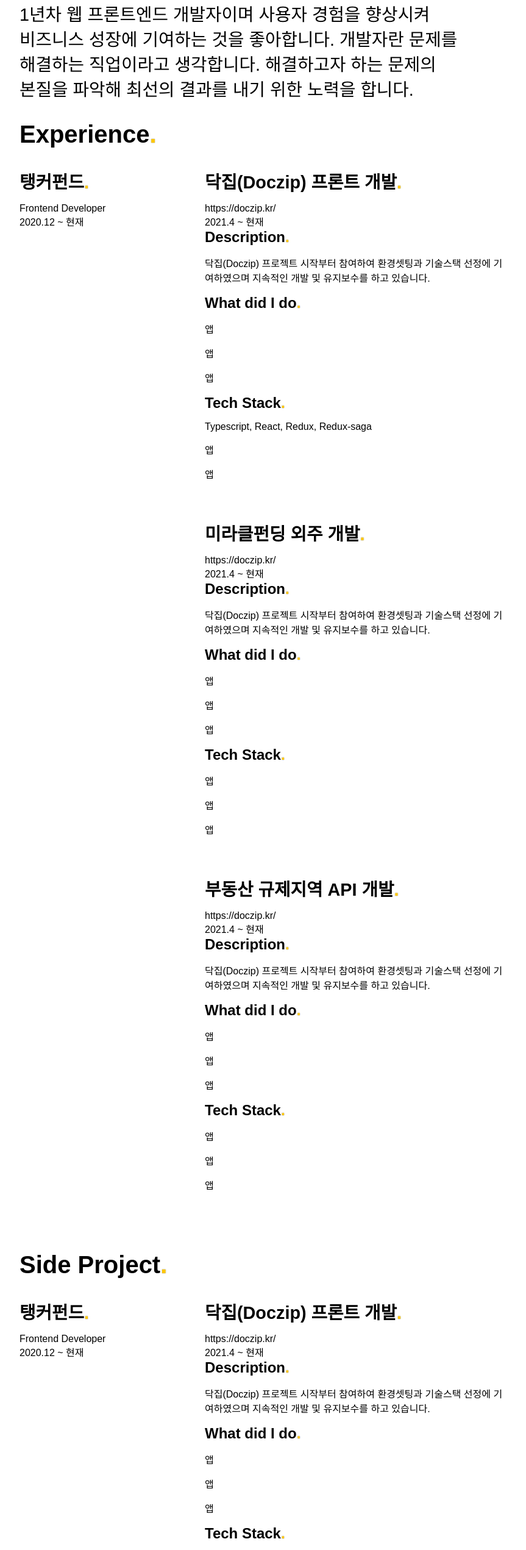
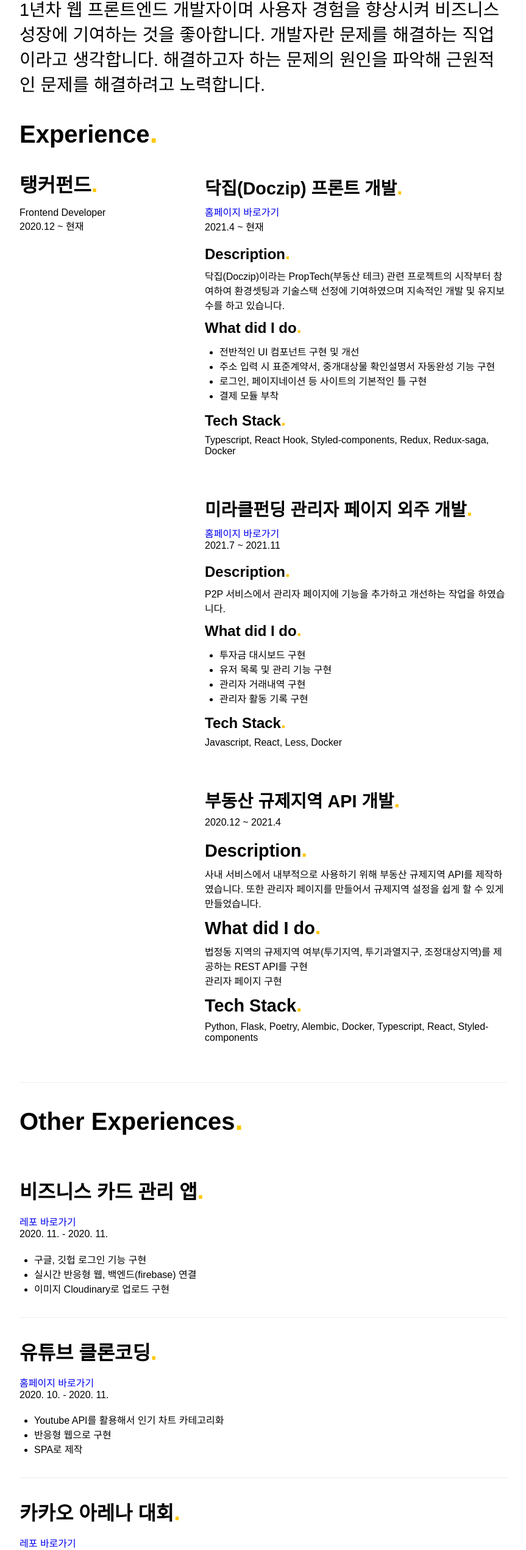
Before and after one commit to hackorKR/hackorKR.github.io, a React (Create React App) app: page / in a window 1280 px wide. Shown: the part 226-2768 px from the top of the page at 61% size, without its empty margins (208-1071 px from the left). Built offline with nearby package versions, Linux system fonts and the light colour scheme.

Commit message:
version01 done

```diff
--- a/src/App.tsx
+++ b/src/App.tsx
@@ -1,17 +1,7 @@
 import Portfolio from "./components/Portfolio";
-import styled from "styled-components";
-
-const Container = styled.div`
-  margin: 0 auto;
-  max-width: 50rem;
-`;
 
 function App() {
-  return (
-    <Container>
-      <Portfolio />
-    </Container>
-  );
+  return <Portfolio />;
 }
 
 export default App;
--- a/src/components/Portfolio.tsx
+++ b/src/components/Portfolio.tsx
@@ -5,7 +5,13 @@
 import useScrollFadeIn from "../hooks/useScrollFadeIn";
 
 const Container = styled.div`
-  width: 100%;
+  margin: 0 auto;
+  max-width: 50rem;
+
+  @media screen and (max-width: 60rem) {
+    max-width: 40rem;
+    padding: 0 2rem;
+  }
 `;
 
 const FixBar = styled.nav`
@@ -15,10 +21,16 @@
   width: 100%;
   background-color: ${colors.primary};
   transition: height 0.3s ease-in-out;
-  height: 1rem;
+  height: 10px;
 
   &.scrolled {
     height: 3.5rem;
+  }
+
+  @media screen and (max-width: 960px) {
+    &.scrolled {
+      height: 2.8rem;
+    }
   }
 `;
 
@@ -34,10 +46,10 @@
     animation-duration: 0.3s;
   }
 
-  &.uneffect {
-    animation-name: titleAnimation;
-    animation-timing-function: ease-in-out;
-    animation-duration: 0.3s;
+  @media screen and (max-width: 60rem) {
+    max-width: 40rem;
+    padding: 0 2rem;
+    font-size: 2rem;
   }
 
   @keyframes titleAnimation {
@@ -63,27 +75,49 @@
 const HeaderTitle = styled.h1`
   font-size: 4em;
   line-height: 1.1;
+  margin: 2rem 0;
+
+  @media screen and (max-width: 960px) {
+    font-size: 2.5rem;
+  }
 `;
 
 const HighlightSpan = styled.span`
   color: ${colors.primary};
-  text-shadow: -1px 0 ${colors.lightGrey}, 0 1px ${colors.lightGrey},
-    1px 0 ${colors.lightGrey}, 0 -1px ${colors.lightGrey};
+  font-size: 1.2em;
 `;
 
 const HeaderDescription = styled.p`
   font-size: 1.8rem;
   font-weight: 500;
+
+  @media screen and (max-width: 60rem) {
+    font-size: 1.15rem;
+    margin: 0 0 1rem 0;
+  }
 `;
 
 const Section = styled.section``;
 
 const SectionTitle = styled.h2`
   font-size: 2.5rem;
+
+  @media screen and (max-width: 60rem) {
+    font-size: 2rem;
+  }
 `;
 
 const Row = styled.div`
   display: flex;
+  border-bottom: 1px solid #eee;
+
+  &.column {
+    flex-direction: column;
+  }
+
+  @media screen and (max-width: 60rem) {
+    flex-direction: column;
+  }
 `;
 
 const Project = styled.div`
@@ -92,33 +126,84 @@
 
 const RowLeft = styled.div`
   flex-basis: 18rem;
+  flex-shrink: 0;
   margin-right: 1rem;
-  flex-shrink: 0;
+
+  @media screen and (max-width: 60rem) {
+    flex-basis: auto;
+    margin: 1rem 0 0 0;
+  }
 `;
 
 const RowTitle = styled.h3`
+  font-size: 2rem;
+  margin: 0 0 1rem 0;
+
+  @media screen and (max-width: 60rem) {
     font-size: 1.8rem;
-  margin: 0 0 1rem 0;
+  }
 `;
 
 const RowSubTitle = styled.h4`
+  font-size: 1.8rem;
+  margin: 0.5rem 0;
+
+  @media screen and (max-width: 60rem) {
     font-size: 1.5rem;
-  margin: 0 0 1rem 0;
+    margin: 0.75rem 0;
+  }
+`;
+
+const RowDescriptionTitle = styled.h5`
+  font-size: 1.5rem;
+  margin: 0.5rem 0;
+
+  @media screen and (max-width: 60rem) {
+    font-size: 1.3rem;
+  }
+`;
+
+const RowAnchor = styled.a`
+  display: block;
+  color: black;
 `;
 
 const RowSpan = styled.span`
   display: block;
+
+  &.time {
+    margin-bottom: 1rem;
+  }
+
+  @media screen and (max-width: 60rem) {
+    &.time {
+      margin-bottom: 1.5rem;
+    }
+  }
 `;
 
-const RowP = styled.p``;
+const RowP = styled.p`
+  margin: 0;
+`;
 
 const RowRight = styled.div`
   flex-grow: 1;
 `;
 
+const RowUl = styled.ul`
+  padding: 0.2rem 0 0.2rem 1.5rem;
+  margin: 0;
+`;
+
+const Other = styled.div`
+  padding: 2rem 0;
+  border-bottom: 1px solid #eee;
+`;
+
 const Portfolio = () => {
   const experienceRef = useRef<HTMLHeadingElement>(null);
-  const sideProjectRef = useRef<HTMLHeadingElement>(null);
+  const otherExperiencesRef = useRef<HTMLHeadingElement>(null);
+  const skillsRef = useRef<HTMLHeadingElement>(null);
   const fixBarTitleRef = useRef<HTMLHeadingElement>(null);
 
   const animatedItem = useScrollFadeIn();
@@ -134,23 +219,38 @@
   useEffect(() => {
     const title = fixBarTitleRef.current;
     const experience = experienceRef.current;
-    const sideProject = sideProjectRef.current;
+    const otherExperiences = otherExperiencesRef.current;
+    const skills = skillsRef.current;
 
-    if (!title || !experience || !sideProject) {
+    if (!title || !experience || !otherExperiences || !skills) {
       return;
     }
-    if (scrollY > experience.offsetTop && scrollY < sideProject.offsetTop) {
+    if (
+      scrollY >= experience.offsetTop &&
+      scrollY < otherExperiences.offsetTop
+    ) {
+      if (!title.classList.contains("effect")) {
         title.classList.add("effect");
+      }
       setFixBarTitle(experience.innerText);
       setIsScrolled(true);
-    } else if (scrollY > sideProject.offsetTop) {
-      title.classList.remove("effect");
-      title.classList.add("uneffect");
-      setFixBarTitle(sideProject.innerText);
+    } else if (
+      scrollY >= otherExperiences.offsetTop &&
+      scrollY < skills.offsetTop
+    ) {
+      if (!title.classList.contains("effect")) {
+        title.classList.add("effect");
+      }
+      setFixBarTitle(otherExperiences.innerText);
+      setIsScrolled(true);
+    } else if (scrollY >= skills.offsetTop) {
+      if (!title.classList.contains("effect")) {
+        title.classList.add("effect");
+      }
+      setFixBarTitle(skills.innerText);
       setIsScrolled(true);
     } else {
       title.classList.remove("effect");
-      title.classList.remove("uneffect");
       setFixBarTitle("");
       setIsScrolled(false);
     }
@@ -168,13 +268,10 @@
           저는 조대현(Danny)입니다<HighlightSpan>.</HighlightSpan>
         </HeaderTitle>
         <HeaderDescription>
-          1년차 웹 프론트엔드 개발자이며 사용자 경험을 향상시켜
-          <br />
-          비즈니스 성장에 기여하는 것을 좋아합니다. 개발자란 문제를
-          <br />
-          해결하는 직업이라고 생각합니다. 해결하고자 하는 문제의
-          <br />
-          본질을 파악해 최선의 결과를 내기 위한 노력을 합니다.
+          1년차 웹 프론트엔드 개발자이며 사용자 경험을 향상시켜 비즈니스 성장에
+          기여하는 것을 좋아합니다. 개발자란 문제를 해결하는 직업이라고
+          생각합니다. 해결하고자 하는 문제의 원인을 파악해 근원적인 문제를
+          해결하려고 노력합니다.
         </HeaderDescription>
       </Header>
       <Section>
@@ -187,183 +284,332 @@
               탱커펀드<HighlightSpan>.</HighlightSpan>
             </RowTitle>
             <RowSpan>Frontend Developer</RowSpan>
-            <RowSpan>2020.12 ~ 현재</RowSpan>
+            <RowSpan className="tiem">2020.12 ~ 현재</RowSpan>
           </RowLeft>
           <RowRight>
             <Project>
-              <RowTitle>
+              <RowSubTitle>
                 닥집(Doczip) 프론트 개발<HighlightSpan>.</HighlightSpan>
-              </RowTitle>
-              <RowSpan>https://doczip.kr/</RowSpan>
-              <RowSpan>2021.4 ~ 현재</RowSpan>
+              </RowSubTitle>
+              <a href="https://doczip.kr/" target="_blank">
+                홈페이지 바로가기
+              </a>
+              <RowSpan className="time">2021.4 ~ 현재</RowSpan>
+              <RowDescriptionTitle>
+                Description<HighlightSpan>.</HighlightSpan>
+              </RowDescriptionTitle>
+              <RowP>
+                닥집(Doczip)이라는 PropTech(부동산 테크) 관련 프로젝트의
+                시작부터 참여하여 환경셋팅과 기술스택 선정에 기여하였으며
+                지속적인 개발 및 유지보수를 하고 있습니다.
+              </RowP>
+              <RowDescriptionTitle>
+                What did I do<HighlightSpan>.</HighlightSpan>
+              </RowDescriptionTitle>
+              <RowUl>
+                <li>전반적인 UI 컴포넌트 구현 및 개선</li>
+                <li>
+                  주소 입력 시 표준계약서, 중개대상물 확인설명서 자동완성 기능
+                  구현
+                </li>
+                <li>로그인, 페이지네이션 등 사이트의 기본적인 틀 구현</li>
+                <li>결제 모듈 부착</li>
+              </RowUl>
+              <RowDescriptionTitle>
+                Tech Stack<HighlightSpan>.</HighlightSpan>
+              </RowDescriptionTitle>
+              <RowP>
+                Typescript, React Hook, Styled-components, Redux, Redux-saga,
+                Docker
+              </RowP>
+            </Project>
+            <Project>
+              <RowSubTitle>
+                미라클펀딩 관리자 페이지 외주 개발
+                <HighlightSpan>.</HighlightSpan>
+              </RowSubTitle>
+              <a href="https://miraclefunding.co.kr/" target="_blank">
+                홈페이지 바로가기
+              </a>
+              <RowSpan className="time">2021.7 ~ 2021.11</RowSpan>
+              <RowDescriptionTitle>
+                Description<HighlightSpan>.</HighlightSpan>
+              </RowDescriptionTitle>
+              <RowP>
+                P2P 서비스에서 관리자 페이지에 기능을 추가하고 개선하는 작업을
+                하였습니다.
+              </RowP>
+              <RowDescriptionTitle>
+                What did I do<HighlightSpan>.</HighlightSpan>
+              </RowDescriptionTitle>
+              <RowUl>
+                <li>투자금 대시보드 구현</li>
+                <li>유저 목록 및 관리 기능 구현</li>
+                <li>관리자 거래내역 구현</li>
+                <li>관리자 활동 기록 구현</li>
+              </RowUl>
+              <RowDescriptionTitle>
+                Tech Stack<HighlightSpan>.</HighlightSpan>
+              </RowDescriptionTitle>
+              <RowP>Javascript, React, Less, Docker</RowP>
+            </Project>
+            <Project>
+              <RowSubTitle>
+                부동산 규제지역 API 개발<HighlightSpan>.</HighlightSpan>
+              </RowSubTitle>
+              <RowSpan className="time">2020.12 ~ 2021.4</RowSpan>
               <RowSubTitle>
                 Description<HighlightSpan>.</HighlightSpan>
               </RowSubTitle>
               <RowP>
-                닥집(Doczip) 프로젝트 시작부터 참여하여 환경셋팅과 기술스택
-                선정에 기여하였으며 지속적인 개발 및 유지보수를 하고 있습니다.
+                사내 서비스에서 내부적으로 사용하기 위해 부동산 규제지역 API를
+                제작하였습니다. 또한 관리자 페이지를 만들어서 규제지역 설정을
+                쉽게 할 수 있게 만들었습니다.
               </RowP>
               <RowSubTitle>
                 What did I do<HighlightSpan>.</HighlightSpan>
               </RowSubTitle>
-              <RowP>앱</RowP>
-              <RowP>앱</RowP>
-              <RowP>앱</RowP>
+              <RowP>
+                법정동 지역의 규제지역 여부(투기지역, 투기과열지구,
+                조정대상지역)를 제공하는 REST API를 구현
+              </RowP>
+              <RowP>관리자 페이지 구현</RowP>
               <RowSubTitle>
                 Tech Stack<HighlightSpan>.</HighlightSpan>
               </RowSubTitle>
-              <RowP>Typescript, React, Redux, Redux-saga</RowP>
-              <RowP>앱</RowP>
-              <RowP>앱</RowP>
-            </Project>
-            <Project>
-              <RowTitle>
-                미라클펀딩 외주 개발<HighlightSpan>.</HighlightSpan>
-              </RowTitle>
-              <RowSpan>https://doczip.kr/</RowSpan>
-              <RowSpan>2021.4 ~ 현재</RowSpan>
-              <RowSubTitle>
-                Description<HighlightSpan>.</HighlightSpan>
-              </RowSubTitle>
               <RowP>
-                닥집(Doczip) 프로젝트 시작부터 참여하여 환경셋팅과 기술스택
-                선정에 기여하였으며 지속적인 개발 및 유지보수를 하고 있습니다.
+                Python, Flask, Poetry, Alembic, Docker, Typescript, React,
+                Styled-components
               </RowP>
-              <RowSubTitle>
-                What did I do<HighlightSpan>.</HighlightSpan>
-              </RowSubTitle>
-              <RowP>앱</RowP>
-              <RowP>앱</RowP>
-              <RowP>앱</RowP>
-              <RowSubTitle>
-                Tech Stack<HighlightSpan>.</HighlightSpan>
-              </RowSubTitle>
-              <RowP>앱</RowP>
-              <RowP>앱</RowP>
-              <RowP>앱</RowP>
-            </Project>
-            <Project>
-              <RowTitle>
-                부동산 규제지역 API 개발<HighlightSpan>.</HighlightSpan>
-              </RowTitle>
-              <RowSpan>https://doczip.kr/</RowSpan>
-              <RowSpan>2021.4 ~ 현재</RowSpan>
-              <RowSubTitle>
-                Description<HighlightSpan>.</HighlightSpan>
-              </RowSubTitle>
-              <RowP>
-                닥집(Doczip) 프로젝트 시작부터 참여하여 환경셋팅과 기술스택
-                선정에 기여하였으며 지속적인 개발 및 유지보수를 하고 있습니다.
-              </RowP>
-              <RowSubTitle>
-                What did I do<HighlightSpan>.</HighlightSpan>
-              </RowSubTitle>
-              <RowP>앱</RowP>
-              <RowP>앱</RowP>
-              <RowP>앱</RowP>
-              <RowSubTitle>
-                Tech Stack<HighlightSpan>.</HighlightSpan>
-              </RowSubTitle>
-              <RowP>앱</RowP>
-              <RowP>앱</RowP>
-              <RowP>앱</RowP>
             </Project>
           </RowRight>
         </Row>
       </Section>
       <Section>
-        <SectionTitle ref={sideProjectRef}>
-          Side Project<HighlightSpan>.</HighlightSpan>
+        <SectionTitle ref={otherExperiencesRef}>
+          Other Experiences<HighlightSpan>.</HighlightSpan>
         </SectionTitle>
-        <Row>
-          <RowLeft>
+        <Other>
           <RowTitle>
-              탱커펀드<HighlightSpan>.</HighlightSpan>
+            비즈니스 카드 관리 앱<HighlightSpan>.</HighlightSpan>
           </RowTitle>
-            <RowSpan>Frontend Developer</RowSpan>
-            <RowSpan>2020.12 ~ 현재</RowSpan>
-          </RowLeft>
-          <RowRight>
-            <Project>
+          <RowSpan>
+            <a
+              href="https://github.com/hackorKR/React-card-maker"
+              target="_blank"
+            >
+              레포 바로가기
+            </a>
+          </RowSpan>
+          <RowSpan className="time">2020. 11. - 2020. 11.</RowSpan>
+          <RowUl>
+            <li>구글, 깃헙 로그인 기능 구현</li>
+            <li>실시간 반응형 웹, 백엔드(firebase) 연결</li>
+            <li>이미지 Cloudinary로 업로드 구현</li>
+          </RowUl>
+        </Other>
+        <Other>
           <RowTitle>
-                닥집(Doczip) 프론트 개발<HighlightSpan>.</HighlightSpan>
+            유튜브 클론코딩<HighlightSpan>.</HighlightSpan>
           </RowTitle>
-              <RowSpan>https://doczip.kr/</RowSpan>
-              <RowSpan>2021.4 ~ 현재</RowSpan>
-              <RowSubTitle>
-                Description<HighlightSpan>.</HighlightSpan>
-              </RowSubTitle>
-              <RowP>
-                닥집(Doczip) 프로젝트 시작부터 참여하여 환경셋팅과 기술스택
-                선정에 기여하였으며 지속적인 개발 및 유지보수를 하고 있습니다.
-              </RowP>
-              <RowSubTitle>
-                What did I do<HighlightSpan>.</HighlightSpan>
-              </RowSubTitle>
-              <RowP>앱</RowP>
-              <RowP>앱</RowP>
-              <RowP>앱</RowP>
-              <RowSubTitle>
-                Tech Stack<HighlightSpan>.</HighlightSpan>
-              </RowSubTitle>
-              <RowP>앱</RowP>
-              <RowP>앱</RowP>
-              <RowP>앱</RowP>
-            </Project>
-            <Project>
+          <RowSpan>
+            <a
+              href="https://hackorkr.github.io/React-youtube-refactoring/"
+              target="_blank"
+            >
+              홈페이지 바로가기
+            </a>
+          </RowSpan>
+          <RowSpan className="time">2020. 10. - 2020. 11.</RowSpan>
+          <RowUl>
+            <li>Youtube API를 활용해서 인기 차트 카테고리화</li>
+            <li>반응형 웹으로 구현</li>
+            <li>SPA로 제작</li>
+          </RowUl>
+        </Other>
+        <Other>
           <RowTitle>
-                미라클펀딩 외주 개발<HighlightSpan>.</HighlightSpan>
+            카카오 아레나 대회<HighlightSpan>.</HighlightSpan>
           </RowTitle>
-              <RowSpan>https://doczip.kr/</RowSpan>
-              <RowSpan>2021.4 ~ 현재</RowSpan>
-              <RowSubTitle>
-                Description<HighlightSpan>.</HighlightSpan>
-              </RowSubTitle>
-              <RowP>
-                닥집(Doczip) 프로젝트 시작부터 참여하여 환경셋팅과 기술스택
-                선정에 기여하였으며 지속적인 개발 및 유지보수를 하고 있습니다.
-              </RowP>
-              <RowSubTitle>
-                What did I do<HighlightSpan>.</HighlightSpan>
-              </RowSubTitle>
-              <RowP>앱</RowP>
-              <RowP>앱</RowP>
-              <RowP>앱</RowP>
-              <RowSubTitle>
-                Tech Stack<HighlightSpan>.</HighlightSpan>
-              </RowSubTitle>
-              <RowP>앱</RowP>
-              <RowP>앱</RowP>
-              <RowP>앱</RowP>
-            </Project>
-            <Project>
+          <RowSpan>
+            <a
+              href="https://github.com/HaeJung1016/arena_melon"
+              target="_blank"
+            >
+              레포 바로가기
+            </a>
+          </RowSpan>
+          <RowSpan className="time">2020. 05. - 2020. 07.</RowSpan>
+          <RowUl>
+            <li>Word2Vec알고리즘을 활용해 곡과 태그를 예측하는 코드 작성</li>
+            <li>
+              FastText알고리즘을 활용해 한국어 자연어처리를 하 여 곡과 태그를
+              예측하는 코드 작성
+            </li>
+            <li>Pandas로 데이터 분석과 구조화</li>
+          </RowUl>
+        </Other>
+        <Other>
           <RowTitle>
-                부동산 규제지역 API 개발<HighlightSpan>.</HighlightSpan>
+            고려대학교 세종캠퍼스<HighlightSpan>.</HighlightSpan>
           </RowTitle>
-              <RowSpan>https://doczip.kr/</RowSpan>
-              <RowSpan>2021.4 ~ 현재</RowSpan>
-              <RowSubTitle>
-                Description<HighlightSpan>.</HighlightSpan>
-              </RowSubTitle>
-              <RowP>
-                닥집(Doczip) 프로젝트 시작부터 참여하여 환경셋팅과 기술스택
-                선정에 기여하였으며 지속적인 개발 및 유지보수를 하고 있습니다.
-              </RowP>
-              <RowSubTitle>
-                What did I do<HighlightSpan>.</HighlightSpan>
-              </RowSubTitle>
-              <RowP>앱</RowP>
-              <RowP>앱</RowP>
-              <RowP>앱</RowP>
-              <RowSubTitle>
-                Tech Stack<HighlightSpan>.</HighlightSpan>
-              </RowSubTitle>
-              <RowP>앱</RowP>
-              <RowP>앱</RowP>
-              <RowP>앱</RowP>
-            </Project>
-          </RowRight>
-        </Row>
+          <RowSpan>전자 및 정보공학과</RowSpan>
+          <RowSpan className="time">2017. 03. - 휴학중</RowSpan>
+          <RowUl>
+            <li>1학년 때 C언어 기초프로그래밍 수업을 들었습니다.</li>
+            <li>2학년 때 Java객체지향 프로그래밍 수업을 들었습니다.</li>
+          </RowUl>
+        </Other>
+      </Section>
+      <Section>
+        <SectionTitle ref={skillsRef}>
+          Skills<HighlightSpan>.</HighlightSpan>
+        </SectionTitle>
+        <Other>
+          <RowTitle>
+            Overall<HighlightSpan>.</HighlightSpan>
+          </RowTitle>
+          <RowUl>
+            <li>
+              사용자가 알아보기 쉬운, 설명서가 필요없는 디자인을 하려
+              노력합니다.
+            </li>
+            <li>
+              기술적으로만 문제를 해결하려 하지 않고 유연한 사고를 가지며
+              비즈니스 가치에 기여할 수 있는 방향으로 사고합니다.
+            </li>
+            <li>
+              팀의 프로세스 및 개발 문화를 더 좋은 방향으로 개선하려고
+              노력합니다.
+            </li>
+            <li>
+              어색하지 않은 토의 분위기를 추구하기에 함께 토의할 사람들과 친밀한
+              관계를 유지하려 노력합니다.
+            </li>
+          </RowUl>
+        </Other>
+        <Other>
+          <RowTitle>
+            Communication<HighlightSpan>.</HighlightSpan>
+          </RowTitle>
+          <RowUl>
+            <li>
+              항상 문제의 원인을 파악하고 왜 이런 문제가 생겼는지 이해하려고
+              노력합니다.
+            </li>
+            <li>
+              기술적인 해결법도 좋아하지만, 비즈니스에 도움이 되는 해결법을
+              찾으려고 노력합니다.
+            </li>
+            <li>
+              비즈니스 방향성을 따른 뒤, 사용자 경험을 최우선으로 생각하여
+              사용자의 피드백을 확인할 수 있는 채널을 확보하고 문제가 생기면
+              바로 해결하려 노력합니다.
+            </li>
+            <li>
+              자신이 맡은 일을 끝마치려 최선을 다하며, 막힌 부분은 충분히 고민한
+              뒤 개발 기한 전까지 해결하지 못할 것 같은 경우 팀원들에게 도움을
+              요청합니다.
+            </li>
+            <li>
+              팀원들과 친밀감을 갖는 것이 의사소통에 큰 도움이 된다 생각하기에
+              항상 팀원들에게 친절하고 친하게 지냅니다.
+            </li>
+          </RowUl>
+        </Other>
+        <Other>
+          <RowTitle>
+            HTML / CSS<HighlightSpan>.</HighlightSpan>
+          </RowTitle>
+          <RowUl>
+            <li>시맨틱 마크업을 준수합니다.</li>
+            <li>다양한 플랫폼 및 브라우저를 지원할 수 있습니다.</li>
+            <li>Styled-components와 PostCSS를 사용할 수 있습니다.</li>
+          </RowUl>
+        </Other>
+        <Other>
+          <RowTitle>
+            JavaScript<HighlightSpan>.</HighlightSpan>
+          </RowTitle>
+          <RowUl>
+            <li>ES6 Javascript 이후의 자바스크립트 문법에 익숙합니다.</li>
+            <li>타입스크립트를 사용할 수 있습니다.</li>
+            <li>
+              함수형 프로그래밍을 선호하며 대부분의 코드를 함수형 프로그래밍으로
+              작성합니다.
+            </li>
+          </RowUl>
+        </Other>
+        <Other>
+          <RowTitle>
+            React<HighlightSpan>.</HighlightSpan>
+          </RowTitle>
+          <RowUl>
+            <li>
+              React hooks를 능숙하게 사용하고, 거의 모든 컴포넌트를 함수로
+              만듭니다. hook을 이용해 공통 비즈니스 로직을 적절히 모듈화해
+              사용할 수 있습니다.
+            </li>
+            <li>PureComponent와 React.memo를 상황에 잘 맞게 사용합니다.</li>
+            <li>
+              컴포넌트 라이프 사이클을 알고 있으며 관련 메소드를 상황에 따라
+              적절히 사용합니다.
+            </li>
+            <li>Redux, Redux-saga를 이용해 상태 관리를 할 수 있습니다.</li>
+          </RowUl>
+        </Other>
+        <Other>
+          <RowTitle>
+            Tooling<HighlightSpan>.</HighlightSpan>
+          </RowTitle>
+          <RowUl>
+            <li>
+              Git를 사용할 줄 알며 Gitgub Actions를 활용하여 기능 단위 테스트 및
+              lint 체크를 할 수 있습니다.
+            </li>
+            <li>
+              Jira를 활용하여 체계적인 이슈 관리 및 개발 진척도 등을 상시
+              확인하고 보고할 수 있습니다.
+            </li>
+            <li>
+              프로젝트의 요구사항에 알맞는 프론트엔드 환경을 세팅할 수 있습니다.
+            </li>
+          </RowUl>
+        </Other>
+        <Other>
+          <RowTitle>
+            DevOps<HighlightSpan>.</HighlightSpan>
+          </RowTitle>
+          <RowUl>
+            <li>
+              Docker 이미지를 이용해 개발환경 공유 및 서버 배포를 할 수
+              있습니다.
+            </li>
+            <li>AWS EC2 사용 경험이 있어 개발과 동시에 운영도 가능합니다.</li>
+          </RowUl>
+        </Other>
+      </Section>
+      <Section>
+        <Other>
+          <RowTitle>
+            Contact<HighlightSpan>.</HighlightSpan>
+          </RowTitle>
+          <RowUl>
+            <li>
+              <a href="mailto:hackorkr@gmail.com">이메일</a>
+            </li>
+            <li>
+              <a href="https://github.com/hackorKR/" target="_blank">
+                깃허브
+              </a>
+            </li>
+            <li>
+              <a href="https://github.com/hackorKR/" target="_blank">
+                원티드
+              </a>
+            </li>
+          </RowUl>
+        </Other>
       </Section>
     </Container>
   );
--- a/src/shared/global.css
+++ b/src/shared/global.css
@@ -4,6 +4,7 @@
 
 html,
 body {
+  font-size: 16px;
   margin: 0;
   padding: 0;
 
```
Lines whose indentation alone changed are shown as unchanged.
